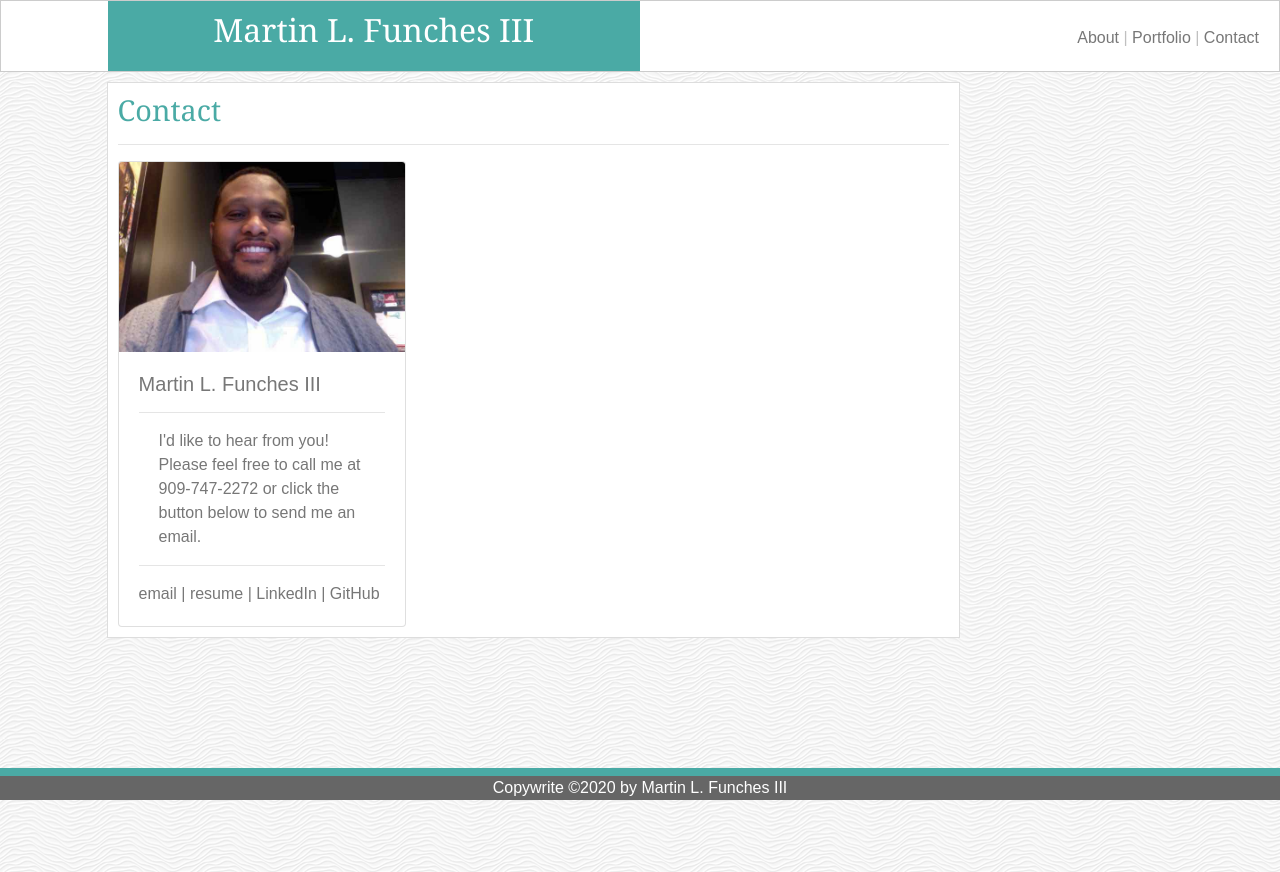
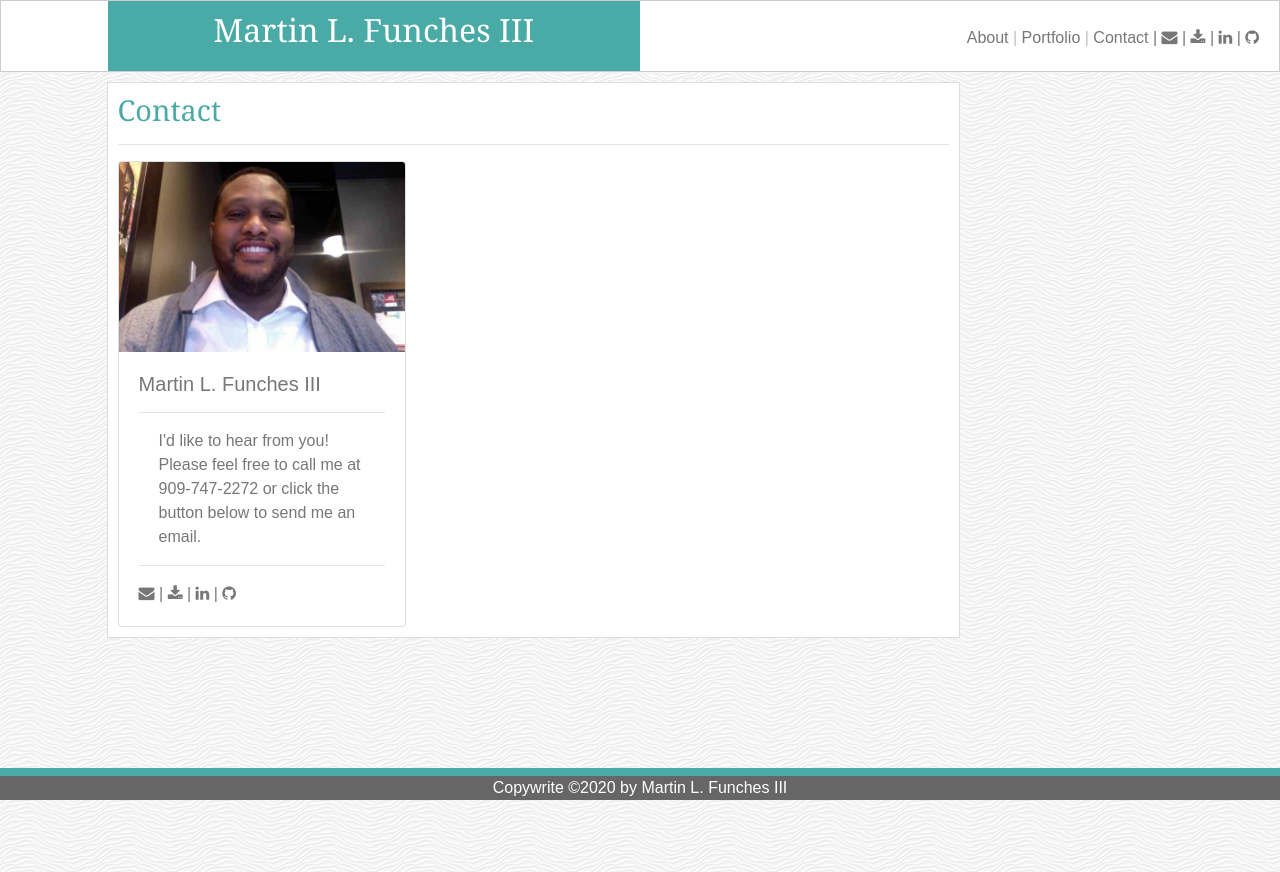
Before and after one commit to mlfiii/MyPortfolio, a plain HTML site: page contact.html in a window 1280 px wide. Drawn offline with nearby package versions, Linux system fonts and the light colour scheme.

Commit message:
Added in icons to menu.

```diff
--- a/contact.html
+++ b/contact.html
@@ -12,7 +12,7 @@
   <link rel="stylesheet" type="text/css" href="assets/css/style.css" />
   <!--Import Google Icon Font-->
   <link href="https://fonts.googleapis.com/icon?family=Material+Icons" rel="stylesheet">
-
+  <link rel="stylesheet" href="https://cdnjs.cloudflare.com/ajax/libs/font-awesome/4.7.0/css/font-awesome.min.css">
   <link rel='icon' href='assets/images/favicon.ico' type='image/x-icon' />
   <title>MLFIII Contact</title>
 </head>
@@ -32,7 +32,15 @@
           <a href="index.html"> About </a><span class="text-silver">|</span>
           <a href="portfolio.html"> Portfolio </a>
           <span class="text-silver">|</span>
-          <a href="contact.html"> Contact </a>
+          <a href="contact.html"> Contact </a> | <a href="mailto:martin@funches.org?Subject=Resume" class="email"><i
+              class="fa fa-envelope"></i></a>
+          |
+          <a href="https://mlfiii.github.io/MyPortfolio/assets/downloads/MLFResume.pdf" target="_blank"><i
+              class="fa fa-download"></i>
+          </a>
+          <a href="https://www.linkedin.com/in/mlfiii/" target="_blank"> | <i class="fa fa-linkedin"></i>
+            |</a>
+          <a href="https://github.com/mlfiii" target="_blank"><i class="fa fa-github"></i></a>
         </p>
         <!-- </div> -->
         <!-- </div> -->
@@ -52,11 +60,14 @@
               to send me an email.
             </p>
             <hr>
-            <a href="mailto:martin@funches.org?Subject=Resume" class="email">email</a> |
-            <a href="https://mlfiii.github.io/MyPortfolio/assets/downloads/MLFResume.pdf" target="_blank">resume
+            <a href="mailto:martin@funches.org?Subject=Resume" class="email"><i class="fa fa-envelope"></i></a>
+            |
+            <a href="https://mlfiii.github.io/MyPortfolio/assets/downloads/MLFResume.pdf" target="_blank"><i
+                class="fa fa-download"></i>
             </a>
-            <a href="https://www.linkedin.com/in/mlfiii/" target="_blank"> | LinkedIn |</a>
-            <a href="https://github.com/mlfiii" target="_blank">GitHub</a>
+            <a href="https://www.linkedin.com/in/mlfiii/" target="_blank"> | <i class="fa fa-linkedin"></i>
+              |</a>
+            <a href="https://github.com/mlfiii" target="_blank"><i class="fa fa-github"></i></a>
           </div>
         </div>
 
```
Also changed, not shown: index.html (+10 -2 lines), portfolio.html (+8 -1 lines).
